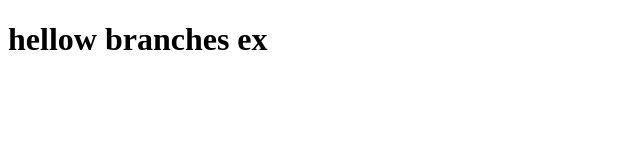
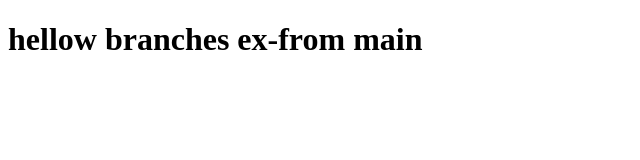
Before and after one commit to malki-d/ex_branches, a plain HTML site: page index.html in a window 1280 px wide. Shown: the whole page, without its empty margins (0-640 px from the left). Drawn offline with Linux system fonts and the light colour scheme.

Commit message:
Update header text in index.html

```diff
--- a/index.html
+++ b/index.html
@@ -6,6 +6,6 @@
     <title>Document</title>
 </head>
 <body>
-    <h1>hellow  branches ex</h1>
+    <h1>hellow  branches ex-from main</h1>
 </body>
 </html>
```
